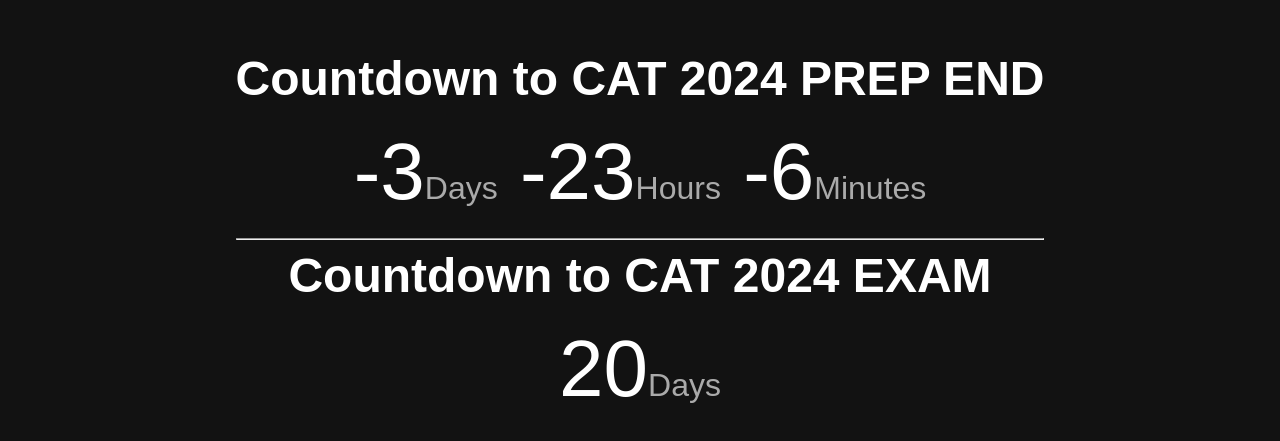
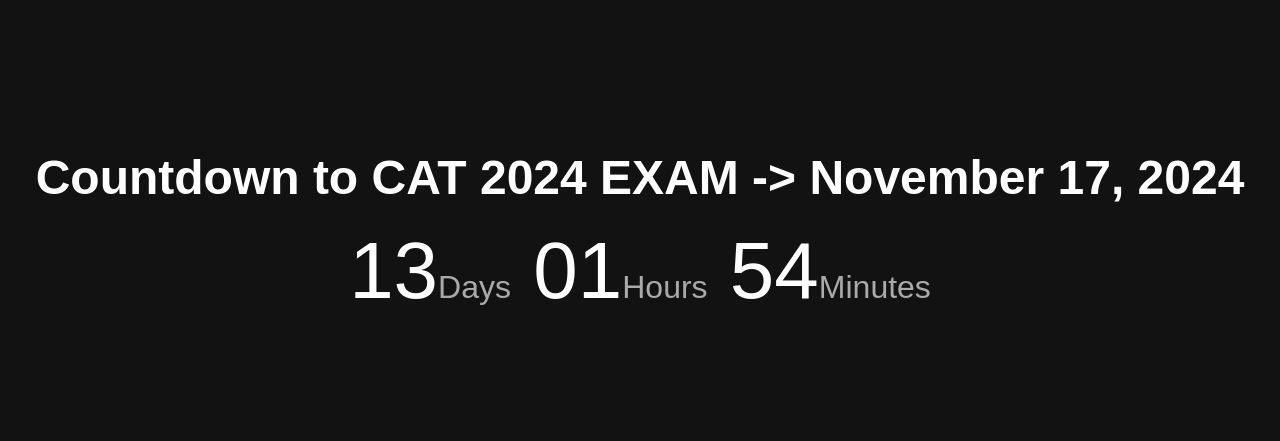
Before and after one commit to sahaj169/days-left-to-cat-2024, a plain HTML site: page index.html in a window 1280 px wide. Shown: the part 157-598 px from the top of the page. Drawn offline with Linux system fonts and the light colour scheme.

Commit message:
Update index.html

```diff
--- a/index.html
+++ b/index.html
@@ -34,41 +34,26 @@
 </head>
 <body>
     <div class="container">
-        <div class="heading">Countdown to CAT 2024 PREP END </div>
+        <div class="heading">Countdown to CAT 2024 EXAM -> November 17, 2024 </div>
         <div class="countdown" id="countdown">
             <span id="days">00</span><span class="label">Days</span>
             <span id="hours">00</span><span class="label">Hours</span>
             <span id="minutes">00</span><span class="label">Minutes</span>
-
-        </div>
-        <hr/>
-        <div class="heading">Countdown to CAT 2024 EXAM</div>
-        <div class="countdown" id="countdown">
-            <span id="days2">00</span><span class="label">Days</span>
         </div>
     </div>
 
     <script>
         function updateCountdown() {
-            const targetDate = new Date('November 24, 2024 00:00:00').getTime();
-            const targetDate2 = new Date('November 1, 2024 00:00:00').getTime();
+            const targetDate = new Date('November 17, 2024 00:00:00').getTime();
             const now = new Date().getTime();
             const timeLeft = targetDate - now;
-            const timeLeftTillPref = targetDate2 - now;
-
-            const days = Math.floor(timeLeftTillPref / (1000 * 60 * 60 * 24));
-            const hours = Math.floor((timeLeftTillPref % (1000 * 60 * 60 * 24)) / (1000 * 60 * 60));
-            const minutes = Math.floor((timeLeftTillPref % (1000 * 60 * 60)) / (1000 * 60));
-
+            const days = Math.floor(timeLeft / (1000 * 60 * 60 * 24));
+            const hours = Math.floor((timeLeft % (1000 * 60 * 60 * 24)) / (1000 * 60 * 60));
+            const minutes = Math.floor((timeLeft % (1000 * 60 * 60)) / (1000 * 60));
             document.getElementById('days').textContent = days.toString().padStart(2, '0');
             document.getElementById('hours').textContent = hours.toString().padStart(2, '0');
             document.getElementById('minutes').textContent = minutes.toString().padStart(2, '0');
-
-            const days2 = Math.floor(timeLeft / (1000 * 60 * 60 * 24));
-            document.getElementById('days2').textContent = days2.toString().padStart(2, '0');
-
         }
-
         setInterval(updateCountdown, 1000);
         updateCountdown(); // Initial call to display immediately
     </script>
```
